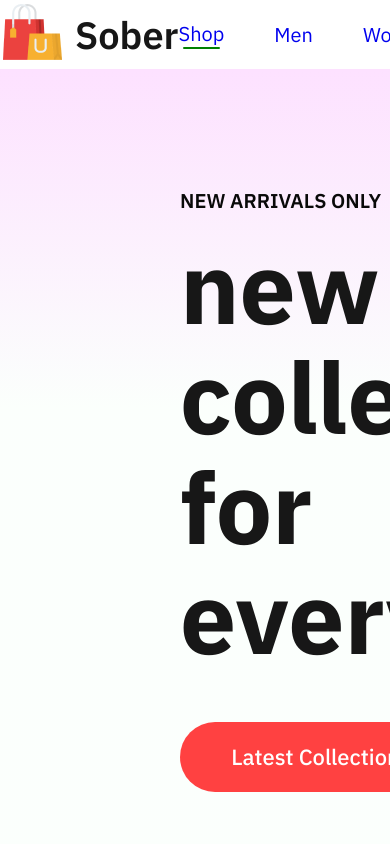
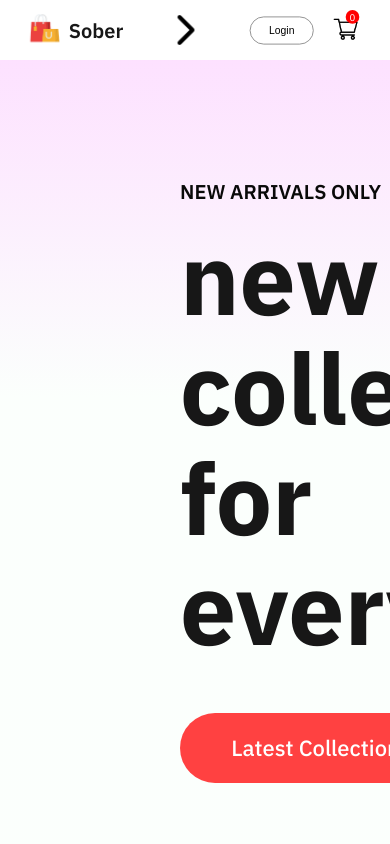
Before and after one commit to saidul-islam-rajib/E-Commerce, a React (Create React App) app in the folder frontend/: page / in a window 390 px wide. Shown: the top 844 px of the page. Built offline with nearby package versions, Linux system fonts and the light colour scheme.

Commit message:
Making responsive navigation bar for alll devices

```diff
--- a/frontend/src/Components/Navbar/Navbar.css
+++ b/frontend/src/Components/Navbar/Navbar.css
@@ -2,6 +2,7 @@
   display: flex;
   justify-content: space-around;
   box-shadow: 0 1px 3px -2px black;
+  align-items: center;
 }
 
 .nav-logo{
@@ -71,3 +72,102 @@
   background: red;
   color: white;
 }
+.nav-dropdown{
+  display: none;
+}
+@media(max-width:1280px){
+  .navbar{
+    padding: 16px 50px;
+  }
+  .nav-logo img{
+    width: 40px;
+  }
+  .nav-logo p{
+    font-size: 25px;
+  }
+  .nav-menu{
+    gap: 30px;
+    font-size: 16px;
+  }
+  .nav-login-cart{
+    gap: 30px;
+  }
+  .nav-login-cart button{
+    width: 120px;
+    height: 45px;
+    font-size: 16px;
+  }
+  .nav-cart-count{
+    margin-left: -40px;
+    font-size:12px;
+  }
+}
+
+@media(max-width:1024px){
+  .navbar{
+    padding: 12px 30px;
+  }
+  .nav-menu{
+    gap: 25px;
+    font-size: 13px;
+  }
+  .nav-login-cart{
+    gap: 25px;
+  }
+  .nav-login-cart button{
+    width: 80px;
+    height: 35px;
+    font-size: 13px;
+  }
+  .nav-login-cart img{
+    width: 30px;
+  }
+  .nav-cart-count{
+    width: 17px;
+    height: 17px;
+  }
+}
+
+@media(max-width:800px){
+  .navbar{
+    padding: 10px 0px;
+  }
+  .nav-dropdown{
+    display: block;
+    width: 30px;
+    rotate: -90deg;
+    transition: 0.5s;
+  }
+  .nav-menu{
+    display: none;
+    height: 80px;
+    width: 100%;
+    position: absolute;
+    background-color: white;
+    justify-content: center;
+    top: 50px;
+  }
+  .nav-menu-visible{
+    display: flex;
+  }
+  .nav-dropdown.open{
+    transform: rotate(90deg);
+  }
+}
+
+@media(max-width:500px){
+  .navbar{
+    padding: 8px 0px;
+    gap: 0px;
+  }
+  .nav-logo{
+    transform: scale(0.8);
+  }
+  .nav-menu{
+    height: 70px;
+    top: 50px;
+  }
+  .nav-login-cart{
+    transform: scale(0.8);
+  }
+}
--- a/frontend/src/Components/Navbar/Navbar.jsx
+++ b/frontend/src/Components/Navbar/Navbar.jsx
@@ -1,30 +1,38 @@
-import React, { useContext, useState } from 'react';
+import React, { useContext, useRef, useState } from 'react';
 import './Navbar.css';
 
 import logo from '../Assets/logo.png';
 import car_icon from '../Assets/cart_icon.png';
 import { Link } from 'react-router-dom';
 import { HomeContext } from '../../Context/HomeContext';
+import nav_downdown from '../Assets/nav_dropdown.png'
 
 export const Navbar = () => {
   const [menu, setMenu] = useState("shop");
-    const {getTotalCartItems} = useContext(HomeContext)
+  const { getTotalCartItems } = useContext(HomeContext)
+  const menuRef = useRef();
+
+  const dropdown_toggle = (e) => {
+    menuRef.current.classList.toggle('nav-menu-visible');
+    e.target.classList.toggle('open');
+  }
 
   return (
     <div className='navbar'>
       <div className="nav-logo">
-                <Link style={{textDecoration:'none'}} to='/'><img src={logo} alt="Logo" /></Link>
-                <Link style={{textDecoration:'none'}} to='/'><p>Sober</p></Link>
+        <Link style={{ textDecoration: 'none' }} to='/'><img src={logo} alt="Logo" /></Link>
+        <Link style={{ textDecoration: 'none' }} to='/'><p>Sober</p></Link>
       </div>
-            <ul className="nav-menu">
-                <li onClick={() => { setMenu("shop") }}><Link style={{textDecoration:'none'}} to='/'>Shop</Link>{menu === "shop" ? <hr /> : <></>}</li>
-                <li onClick={() => { setMenu("mens") }}><Link style={{textDecoration:'none'}} to='/mens'>Men</Link>{menu === "mens" ? <hr /> : <></>}</li>
-                <li onClick={() => { setMenu("womens") }}><Link style={{textDecoration:'none'}} to='/womens'>Women</Link>{menu === "womens" ? <hr /> : <></>}</li>
-                <li onClick={() => { setMenu("kids") }}><Link style={{textDecoration:'none'}} to='/kids'>Kids</Link>{menu === "kids" ? <hr /> : <></>}</li>
+      <img className='nav-dropdown' onClick={dropdown_toggle} src={nav_downdown} alt="" />
+      <ul ref={menuRef} className="nav-menu">
+        <li onClick={() => { setMenu("shop") }}><Link style={{ textDecoration: 'none' }} to='/'>Shop</Link>{menu === "shop" ? <hr /> : <></>}</li>
+        <li onClick={() => { setMenu("mens") }}><Link style={{ textDecoration: 'none' }} to='/mens'>Men</Link>{menu === "mens" ? <hr /> : <></>}</li>
+        <li onClick={() => { setMenu("womens") }}><Link style={{ textDecoration: 'none' }} to='/womens'>Women</Link>{menu === "womens" ? <hr /> : <></>}</li>
+        <li onClick={() => { setMenu("kids") }}><Link style={{ textDecoration: 'none' }} to='/kids'>Kids</Link>{menu === "kids" ? <hr /> : <></>}</li>
       </ul>
       <div className="nav-login-cart">
-                <Link style={{textDecoration:'none'}} to='/login'><button>Login</button></Link>
-                <Link style={{textDecoration:'none'}} to='/cart'><img src={car_icon} alt="Cart Icon" /></Link>
+        <Link style={{ textDecoration: 'none' }} to='/login'><button>Login</button></Link>
+        <Link style={{ textDecoration: 'none' }} to='/cart'><img src={car_icon} alt="Cart Icon" /></Link>
         <div className="nav-cart-count">{getTotalCartItems()}</div>
       </div>
     </div>
```
Also changed, not shown: frontend/src/Components/Assets/nav_dropdown.png (added). Lines whose indentation alone changed are shown as unchanged.
